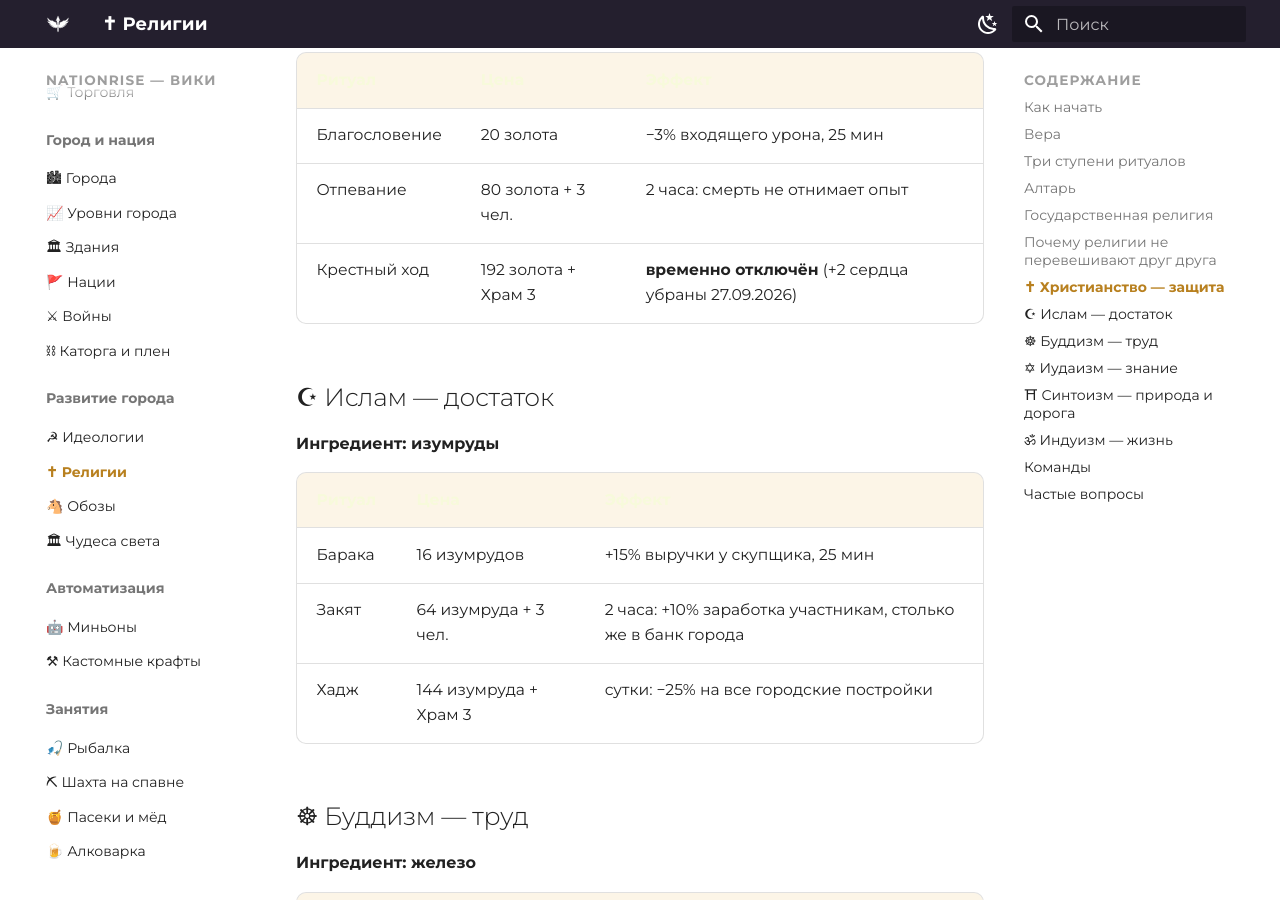
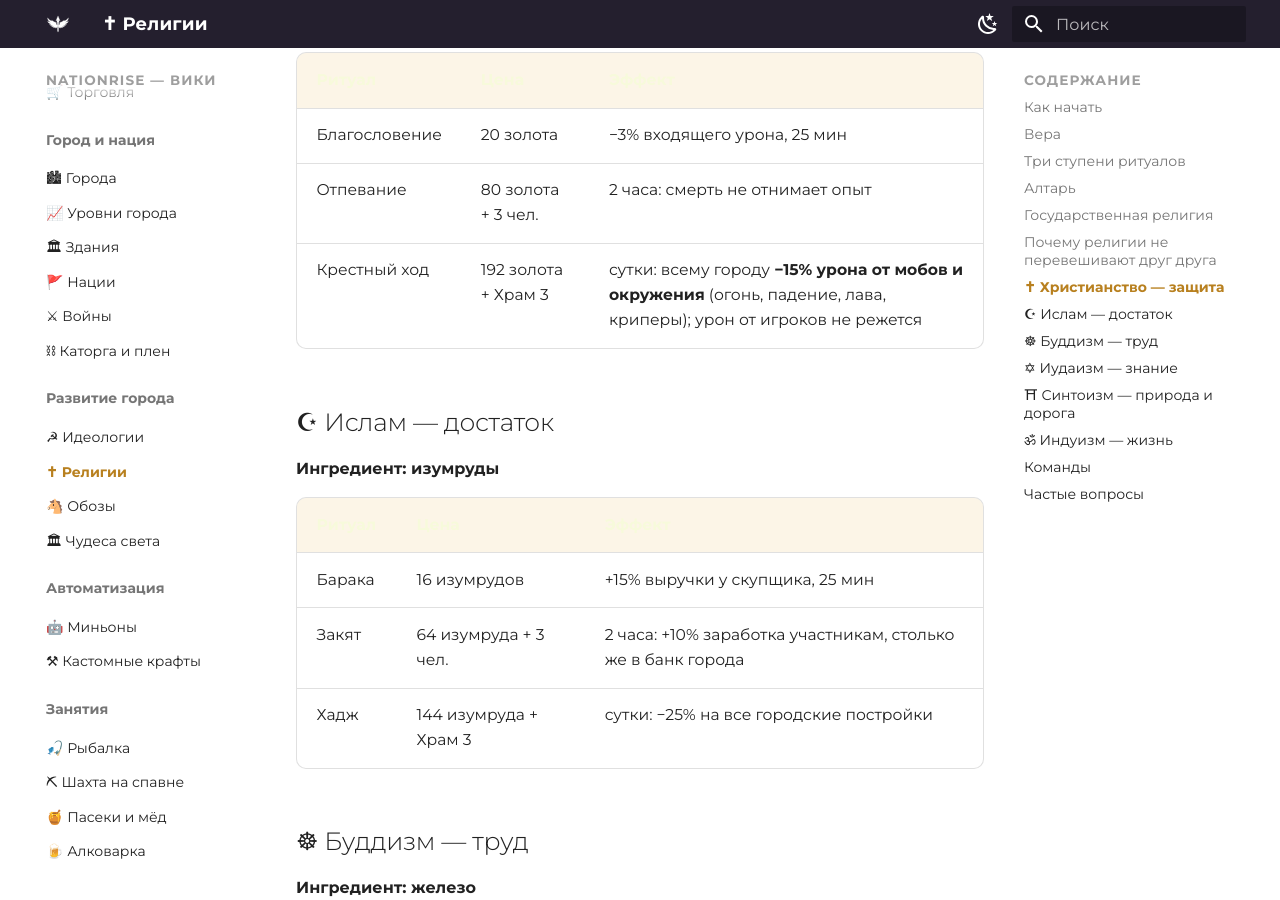
Before and after one commit to zixSSSed/NationRise-Wiki-RU, an MkDocs documentation site: the page built from docs/religion.md, in a window 1280 px wide and 900 px high, scrolled down 2958 px. Built offline with MkDocs 1.6.1 and Material for MkDocs 9.7.7, drawn with Linux system fonts in a browser that asks for light colours.

Commit message:
Крестный ход: вместо +2 сердец — городу −15% урона от мобов и окружения (не от игроков); Полевой лазарет/Дезертирство — модификатором здоровья, база не трогается, сбитая база чинится
Co-Authored-By: Claude Opus 5.5 <noreply@anthropic.com>

```diff
--- a/docs/religion.md
+++ b/docs/religion.md
@@ -102,7 +102,7 @@
 |---|---|---|
 | Благословение | 20 золота | −3% входящего урона, 25 мин |
 | Отпевание | 80 золота + 3 чел. | 2 часа: смерть не отнимает опыт |
-| Крестный ход | 192 золота + Храм 3 | **временно отключён** (+2 сердца убраны 27.09.2026) |
+| Крестный ход | 192 золота + Храм 3 | сутки: всему городу **−15% урона от мобов и окружения** (огонь, падение, лава, криперы); урон от игроков не режется |
 
 ## ☪ Ислам — достаток
 
```
